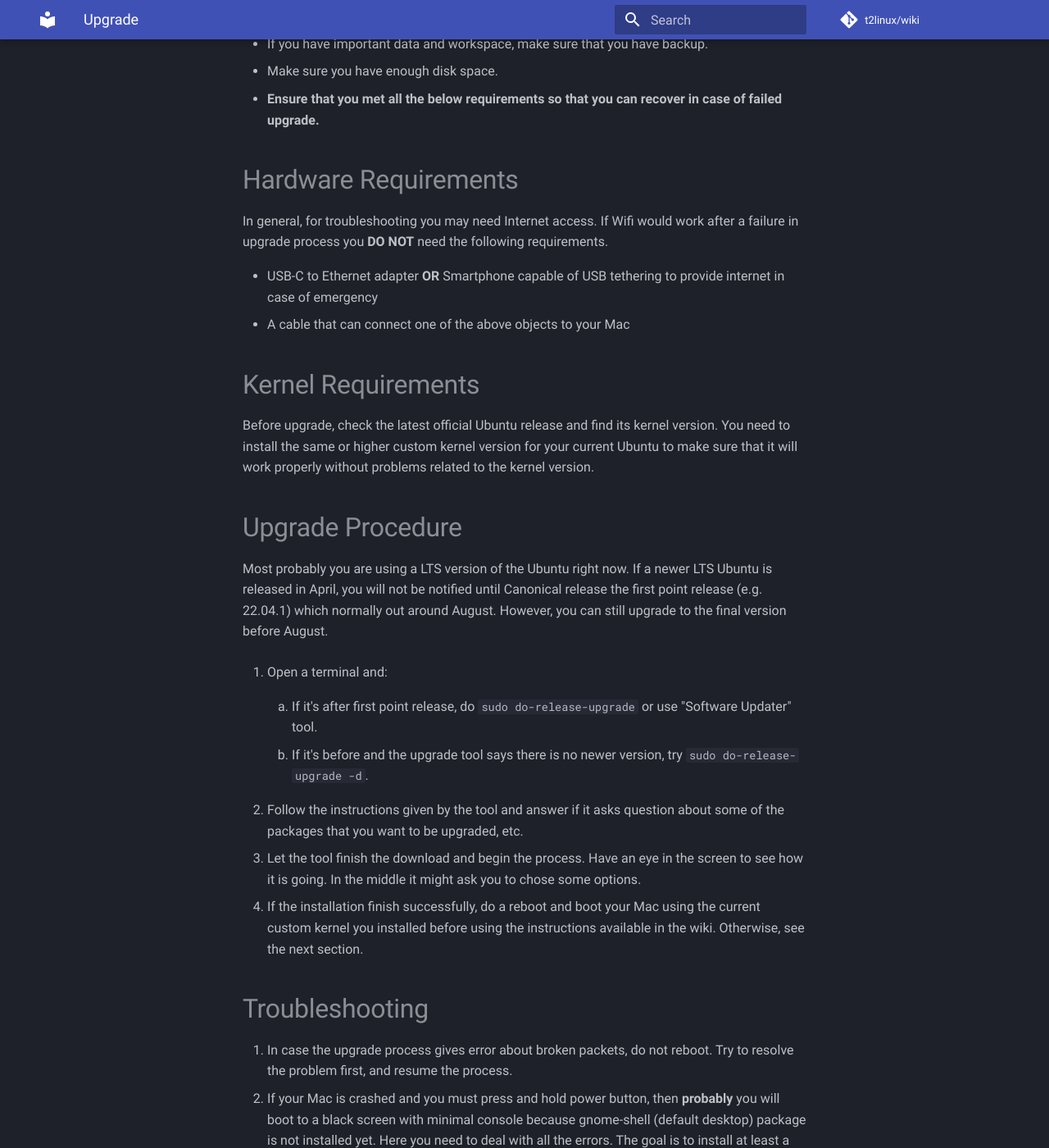
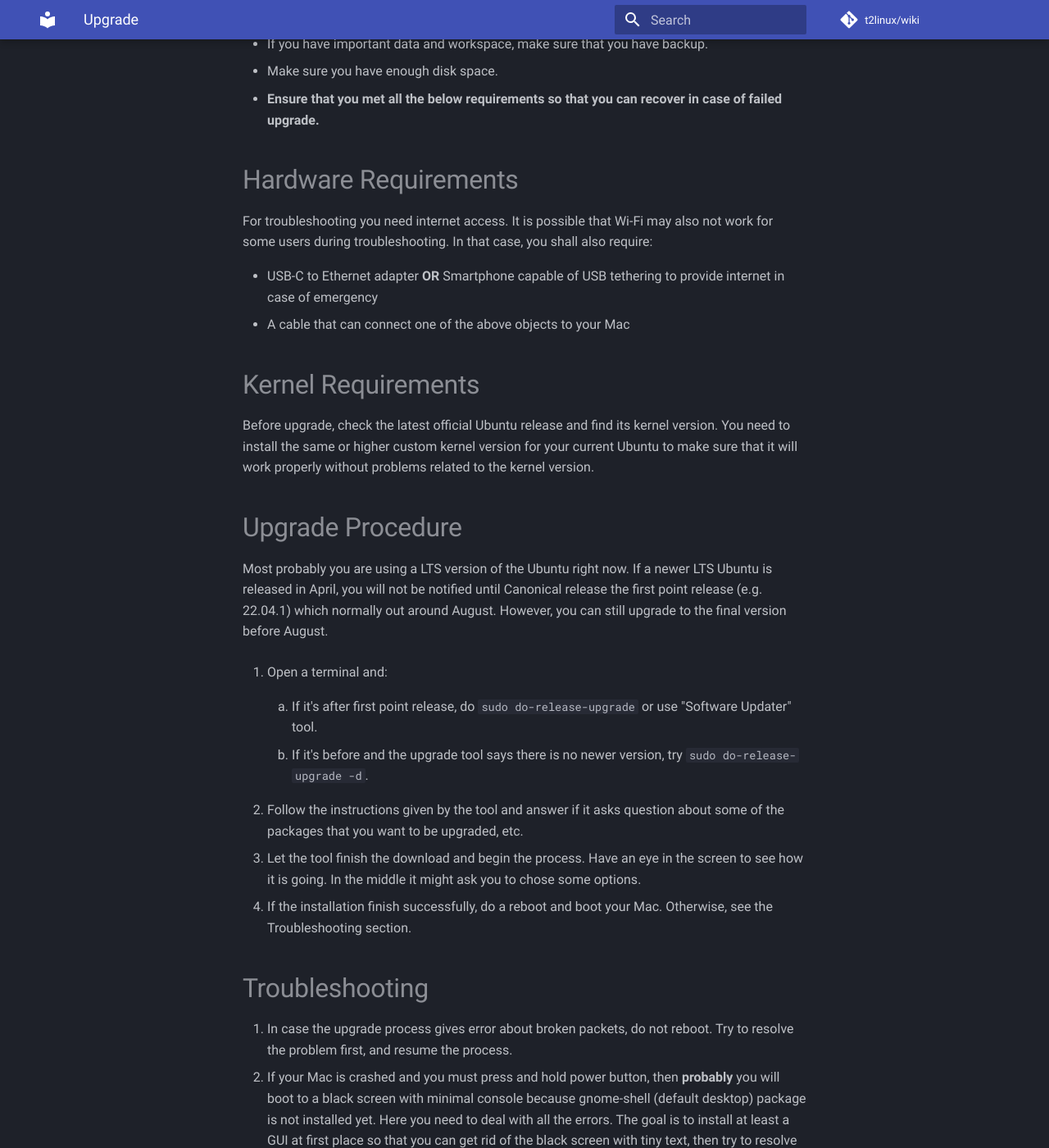
Before and after one commit to t2linux/wiki, an MkDocs documentation site: the page built from docs/distributions/ubuntu/upgrade.md, in a window 1280 px wide and 1400 px high, scrolled down 374 px. Shown: the whole window at 82% size. Built offline with MkDocs 1.6.1 and Material for MkDocs 9.7.7, drawn with Linux system fonts in a browser that asks for light colours; comment, search, counter and statistics services are not loaded.

Commit message:
Update upgrade.md

```diff
--- a/docs/distributions/ubuntu/upgrade.md
+++ b/docs/distributions/ubuntu/upgrade.md
@@ -12,7 +12,7 @@ Warnings:
 
 # Hardware Requirements
 
-In general, for troubleshooting you may need Internet access. If Wifi would work after a failure in upgrade process you **DO NOT** need the following requirements.
+For troubleshooting you need internet access. It is possible that Wi-Fi may also not work for some users during troubleshooting. In that case, you shall also require:
 
 * USB-C to Ethernet adapter **OR** Smartphone capable of USB tethering to provide internet in case of emergency
 * A cable that can connect one of the above objects to your Mac
@@ -33,7 +33,7 @@ Most probably you are using a LTS version of the Ubuntu right now. If a newer LT
 
 2. Follow the instructions given by the tool and answer if it asks question about some of the packages that you want to be upgraded, etc.
 3. Let the tool finish the download and begin the process. Have an eye in the screen to see how it is going. In the middle it might ask you to chose some options.
-4. If the installation finish successfully, do a reboot and boot your Mac using the current custom kernel you installed before using the instructions available in the wiki. Otherwise, see the next section.
+4. If the installation finish successfully, do a reboot and boot your Mac. Otherwise, see the Troubleshooting section.
 
 # Troubleshooting
 
```
